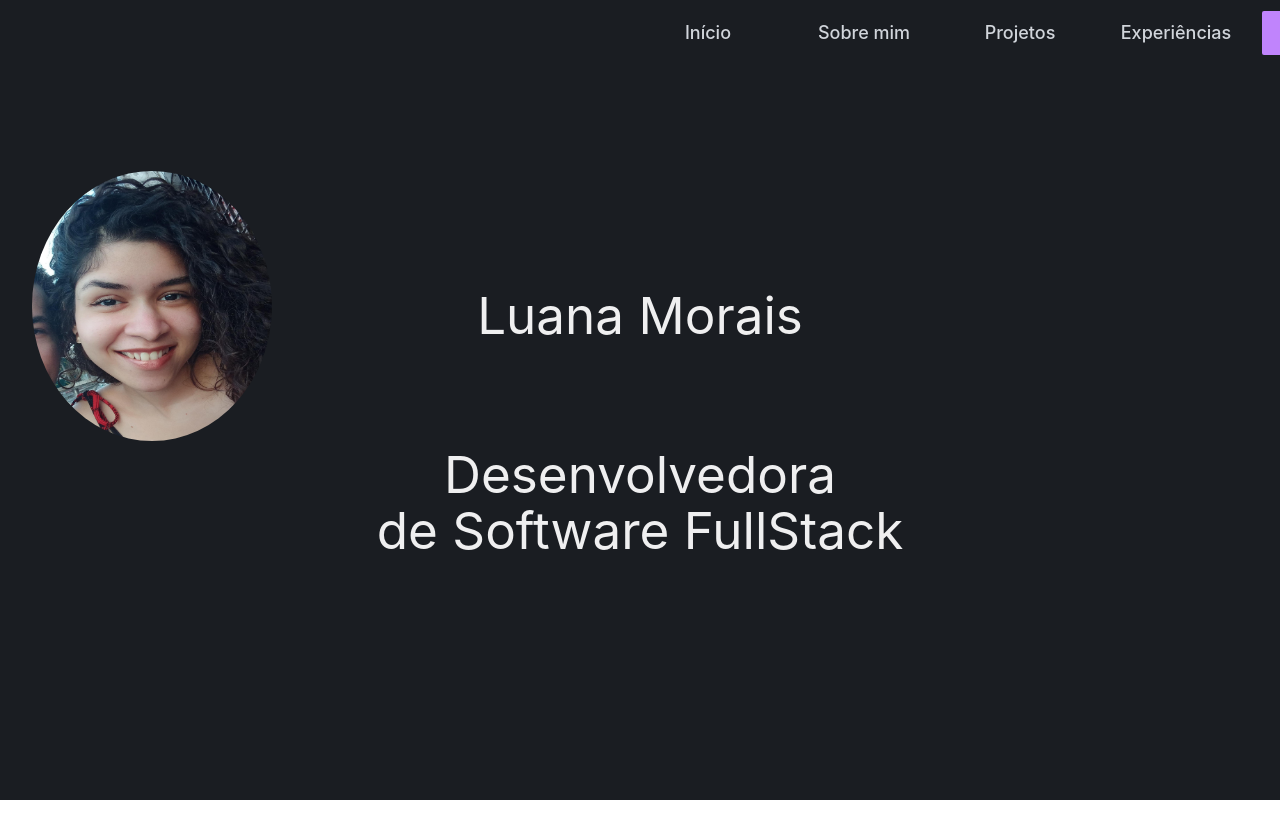
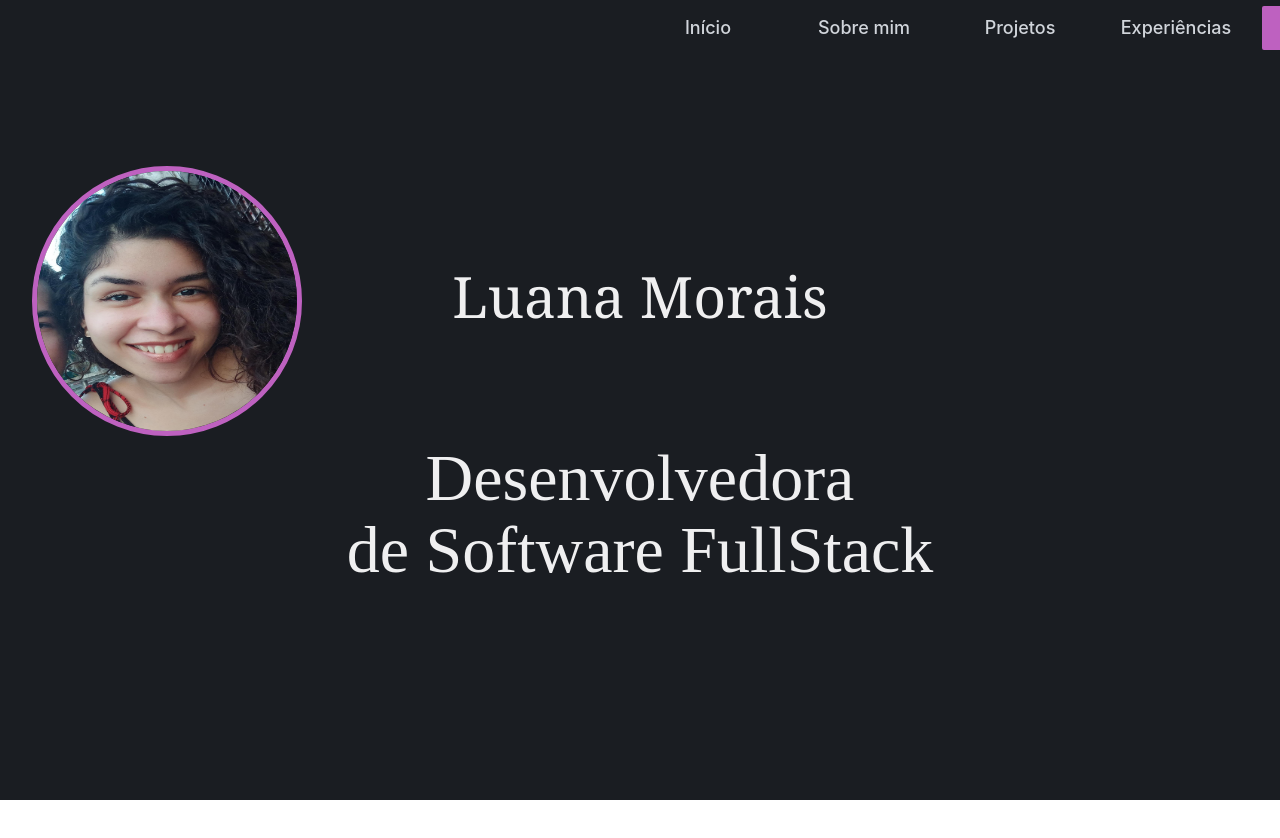
Before and after one commit to luanamoraisf/-portfolio-luana, a Vue app: page / in a window 1280 px wide. Shown: the top 838 px of the page. Built offline with nearby package versions, Linux system fonts and the light colour scheme.

Commit message:
boder color, change in font-family, size and button color

```diff
--- a/src/components/NavBar.vue
+++ b/src/components/NavBar.vue
@@ -1,5 +1,5 @@
 <template>
-    <Disclosure as="nav" class="bg-gray-1000" style="margin-top: -19%; padding-bottom: 100%;" v-slot="{ open }">
+    <Disclosure as="nav" class="bg-gray-1000" style="margin-top: -17%; padding-bottom: 100%;" v-slot="{ open }">
       <div class="mx-auto max-w-7xl px-2 lg:px-6 lg:px-8">
         <div class="relative flex h-16 justify-between ml-80" style="padding-left: 230px;">
           <div class="absolute inset-y-0 left-0 flex items-center lg:hidden">
@@ -14,7 +14,7 @@
           <div class="flex flex-1 items-center justify-center lg:items-stretch lg:justify-start">
             <div class="hidden lg:ml-6 lg:block">
               <div class="flex space-x-4">
-                <a v-for="item in navigation" :key="item.name" :href="item.href" :class="[item.current ? 'bg-purple-400 text-white' : 'text-gray-300', 'rounded-sm px-3 py-2 text-lg font-medium']" :aria-current="item.current ? 'page' : undefined">{{ item.name }}</a>
+                <a v-for="item in navigation" :key="item.name" :href="item.href" :class="[item.current ? 'bg-[#be61c0] text-white' : 'text-gray-300', 'rounded-sm px-3 py-2 text-lg font-medium']" :aria-current="item.current ? 'page' : undefined">{{ item.name }}</a>
               </div>
             </div>
           </div>
--- a/src/components/StartScreen.vue
+++ b/src/components/StartScreen.vue
@@ -16,19 +16,22 @@ export default {}
     margin-top: -70em;
 }
 .avatar {
-    width: 240px;
+    width: 270px;
     height: 270px;
     border-radius: 100%;
-    border-color: 10px solid #D97DDB;
+    border: 5px solid #be61c0;
     position: relative;
 }
 #name {
     color: #EFEFF0;
     margin-top: -3em;
     margin-bottom: 2em;
-
+    font-family: cambria;
+    font-size: 57px;
 }
 .career{
     color: #EFEFF0;
+    font-size: 66px;
+    font-family: serif;
 }
 </style>
--- a/src/style.css
+++ b/src/style.css
@@ -72,7 +72,7 @@ button:focus-visible {
     background-color: #ffffff;
   }
   a:hover {
-    background-color: #D97DDB;
+    background-color: #6d256e;
   }
   button {
     background-color: #f9f9f9;
```
